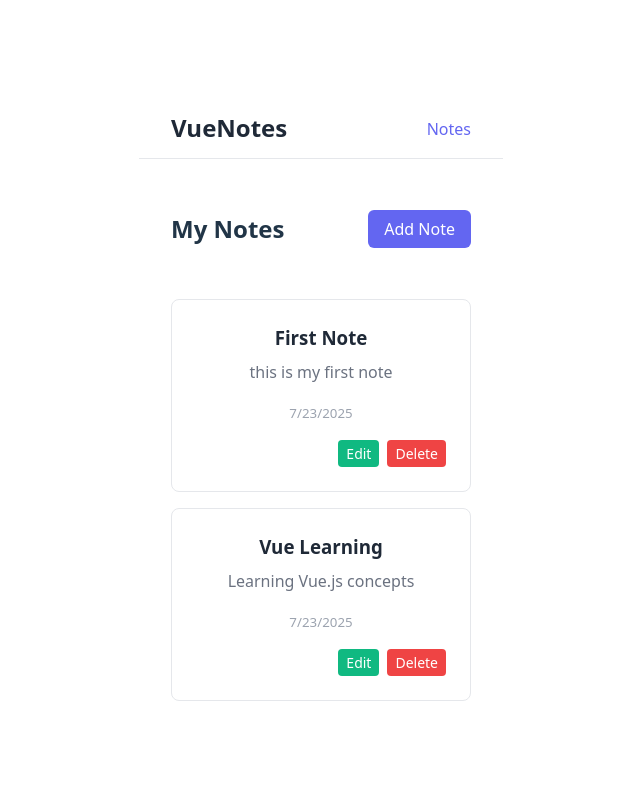
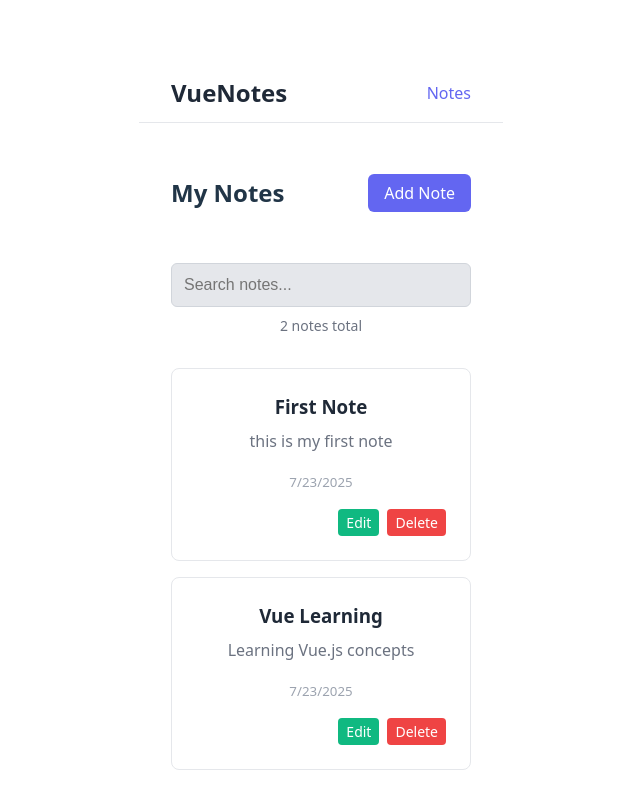
Before and after one commit to Freemasoid/vue-note-app, a Vue app: page / in a window 1280 px wide. Shown: the top 808 px of the page, without its empty margins (319-959 px from the left). Built offline with nearby package versions, Linux system fonts and the light colour scheme.

Commit message:
feat: add search functionality and stats to notes management

```diff
--- a/src/composables/useNotes.ts
+++ b/src/composables/useNotes.ts
@@ -1,4 +1,4 @@
-import { ref } from "vue";
+import { computed, ref } from "vue";
 
 interface Note {
   id: number;
@@ -29,6 +29,30 @@ export const useNotes = () => {
     title: "",
     content: "",
   });
+  const searchQuery = ref("");
+
+  const filteredNotes = computed(() => {
+    if (!searchQuery.value.trim()) {
+      return notes.value;
+    }
+
+    const query = searchQuery.value.toLowerCase();
+    return notes.value.filter(
+      (note) =>
+        note.title.toLowerCase().includes(query) ||
+        note.content.toLowerCase().includes(query)
+    );
+  });
+
+  const notesStats = computed(() => ({
+    total: notes.value.length,
+    filtered: filteredNotes.value.length,
+    searchActive: searchQuery.value.trim().length > 0,
+  }));
+
+  const clearSearch = () => {
+    searchQuery.value = "";
+  };
 
   const handleCreate = () => {
     isEditing.value = true;
@@ -83,11 +107,16 @@ export const useNotes = () => {
     isEditing,
     editingId,
     noteForm,
+    searchQuery,
+    // Computed properties
+    filteredNotes,
+    notesStats,
     // Actions
     handleCreate,
     handleEdit,
     handleSave,
     handleDelete,
     cancelEdit,
+    clearSearch,
   };
 };
--- a/src/views/NotesView.vue
+++ b/src/views/NotesView.vue
@@ -2,17 +2,18 @@
 import { useNotes } from "@/composables/useNotes";
 
 const {
-  // State
-  notes,
   isEditing,
   editingId,
   noteForm,
-  // Actions
   handleCreate,
   handleEdit,
   handleSave,
   handleDelete,
   cancelEdit,
+  searchQuery,
+  notesStats,
+  clearSearch,
+  filteredNotes,
 } = useNotes();
 </script>
 
@@ -26,6 +27,31 @@ const {
       >
         Add Note
       </button>
+    </div>
+
+    <div class="search-section">
+      <div class="search-bar">
+        <input
+          v-model="searchQuery"
+          type="text"
+          placeholder="Search notes..."
+          class="search-input"
+        />
+        <button
+          v-if="notesStats.searchActive"
+          @click="clearSearch"
+          class="btn-clear"
+        >
+          Clear
+        </button>
+      </div>
+
+      <div class="search-stats">
+        <span v-if="notesStats.searchActive">
+          Showing {{ notesStats.filtered }} of {{ notesStats.total }} notes
+        </span>
+        <span v-else> {{ notesStats.total }} notes total </span>
+      </div>
     </div>
 
     <div
@@ -65,7 +91,7 @@ const {
 
     <div class="notes-grid">
       <div
-        v-for="note in notes"
+        v-for="note in filteredNotes"
         :key="note.id"
         class="note-card"
       >
@@ -225,4 +251,39 @@ const {
   background-color: #ef4444;
   color: white;
 }
+
+.search-section {
+  margin-bottom: 2rem;
+}
+
+.search-bar {
+  display: flex;
+  gap: 0.5rem;
+  margin-bottom: 0.5rem;
+}
+
+.search-input {
+  flex: 1;
+  padding: 0.75rem;
+  border: 1px solid #d1d5db;
+  border-radius: 0.375rem;
+  font-size: 1rem;
+  background-color: #e5e7eb;
+  color: black;
+  font-size: medium;
+}
+
+.btn-clear {
+  background-color: #6b7280;
+  color: white;
+  border: none;
+  padding: 0.75rem 1rem;
+  border-radius: 0.375rem;
+  cursor: pointer;
+}
+
+.search-stats {
+  color: #6b7280;
+  font-size: 0.875rem;
+}
 </style>
```
